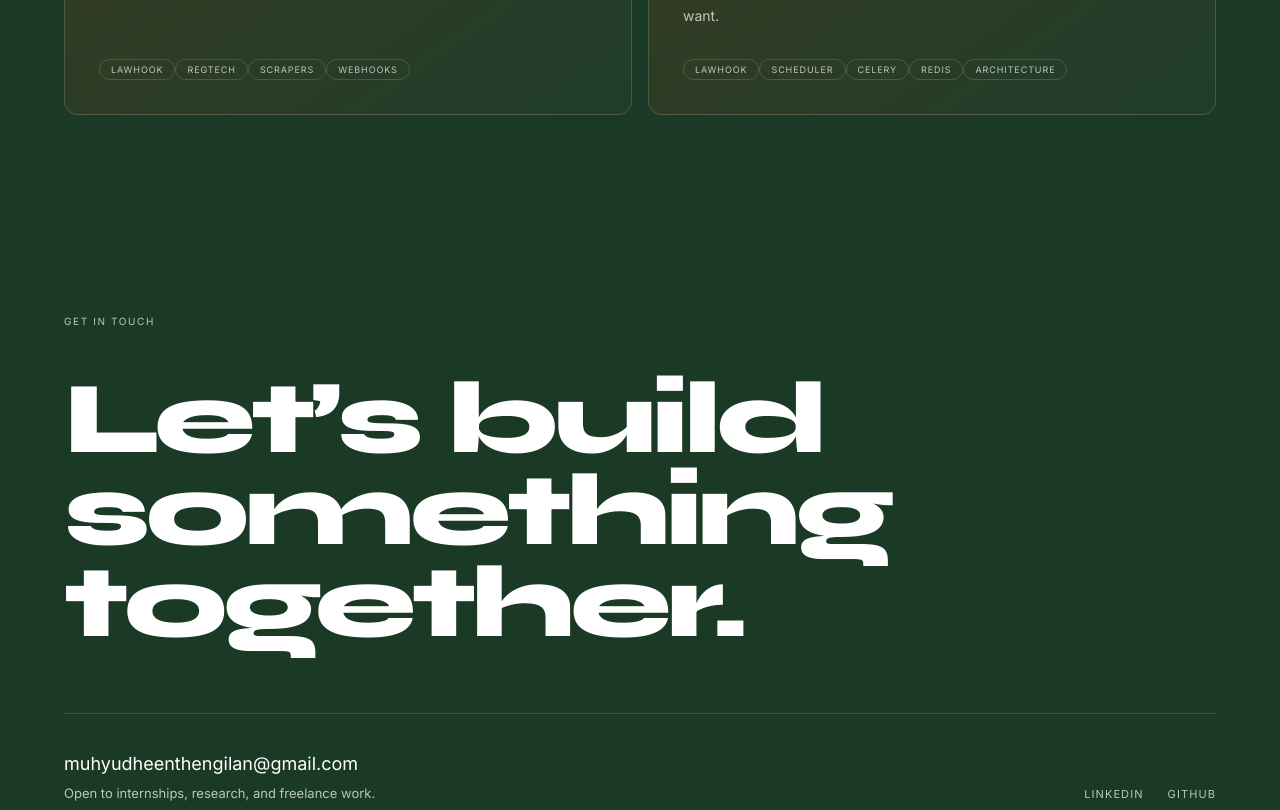
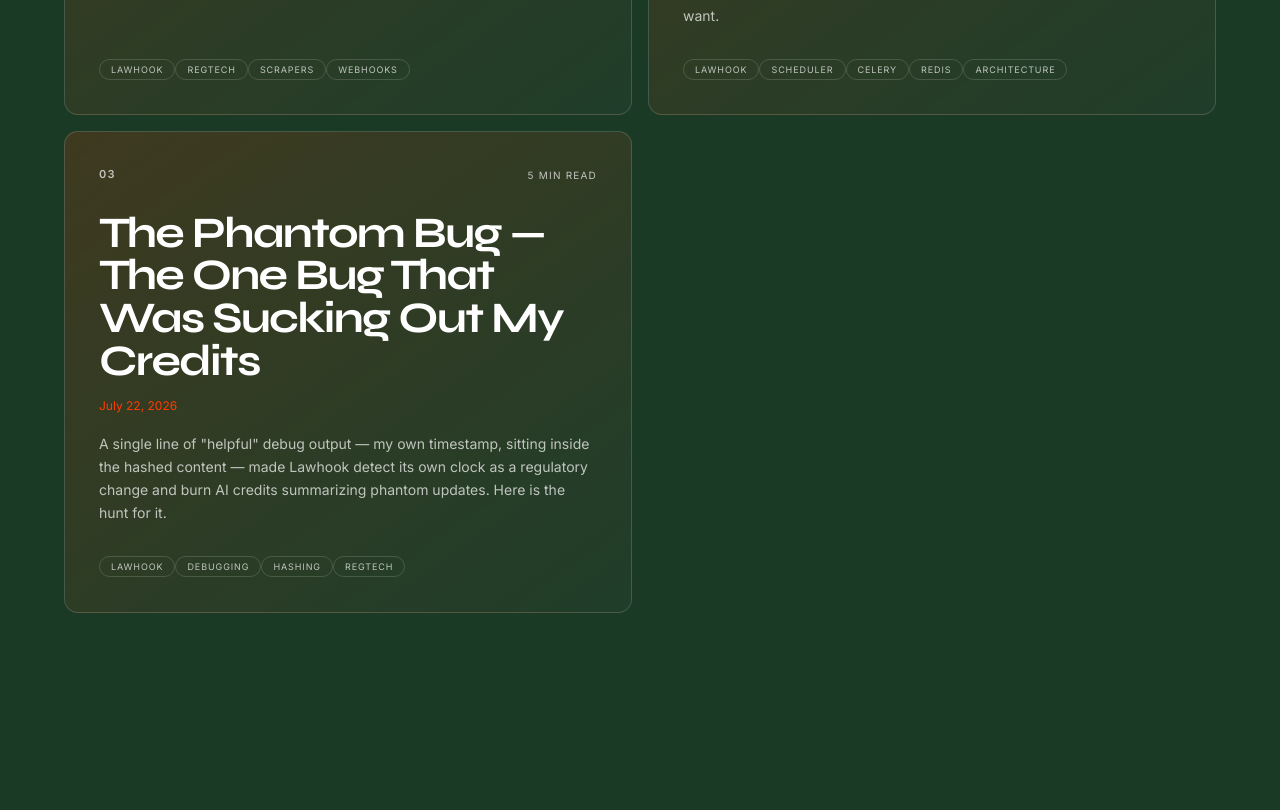
Before and after one commit to muhyudheen/portfolio, a React (Vite) app in the folder web/: page /blog in a window 1280 px wide. Shown: the part 1200-2010 px from the top of the page. Built offline with nearby package versions, Linux system fonts and the light colour scheme; no server answers.

Commit message:
New blog - Phantom Bug

```diff
--- a/web/src/data/blogs.ts
+++ b/web/src/data/blogs.ts
@@ -176,6 +176,27 @@ Signed webhook  →  your endpoint` },
       { type: 'p', text: `Next post: the day a single line of debug output made Lawhook detect a thousand regulatory changes that never happened.` },
     ],
   },
+  {
+    slug: 'phantom-bug',
+    title: 'The Phantom Bug — The One Bug That Was Sucking Out My Credits',
+    date: 'July 22, 2026',
+    dateTime: '2026-07-22',
+    excerpt:
+      'A single line of "helpful" debug output — my own timestamp, sitting inside the hashed content — made Lawhook detect its own clock as a regulatory change and burn AI credits summarizing phantom updates. Here is the hunt for it.',
+    tags: ['Lawhook', 'Debugging', 'Hashing', 'RegTech'],
+    readingMinutes: 5,
+    blocks: [
+      { type: 'p', text: `So as a solo developer who just started his journey obviously needs to learn from his mistakes. And this was a big one. As i built my Lawhook and it's UI, after 2 days when i took a look at my feed page, it was cluttered. SEBI (India) has 5 records, but SEC has 377. SEC (USA) and MAS (Singapore) they are updating their regulations every 15 minute, i was like whaaat?? That can't be right. Regulators don't publish 75 times more often in one country than another. The number itself was the clue — something was wrong before i even opened the code. So i began my surgery... I don't know if it is the right word, but it is cool. And i found it. **I was hashing my own clock**. ⌚` },
+      { type: 'p', text: `Hashing your own clock? What are you telling, Shakespeare? So here is the thing. How diffing works is that after scraping, the backend turns the scraped content into snapshots which have headers and content, and it varies for different scraper classes. Each snapshot is compared to the previous one, and if there is a change, it is stored as a new change. But SEC making changes every 15 minute? No way. The diff was working — that's why changes were coming to the feed. The real question was *what* was changing. So i checked my snapshots. 📷` },
+      { type: 'p', text: `I diffed two consecutive snapshots. Everything was identical except one line:` },
+      { type: 'code', text: `Sources active: 2/2 | Scraped: 2026-07-09 12:38 UTC` },
+      { type: 'p', text: `A timestamp. My own. Some of my scrapers pulled from multiple sources, so i had added a little header at the top of the content — how many sources were active, and when it was scraped. Helpful for debugging. Except that header went *into the content that gets hashed*. And the timestamp changed every 15 minutes. So every single scrape produced a "new" hash, and the diff dutifully stored a change. The system was working perfectly. It correctly detected that the content changed — because the content genuinely did. The content was just my clock. 😑😑` },
+      { type: 'p', text: `And here's the part that actually stung. Every phantom change got sent to the AI to summarize. So my Gemini credits were being spent summarizing *my own infrastructure as if it were regulation*. One change even got graded **critical** — the AI reading "Sources active: 1/3 → 3/3" and confidently reporting a major regulatory event, which was really just me adding two scrapers. My compliance tool was alerting about my own deployments. Money, burned, for nothing. 💸` },
+      { type: 'p', text: `There's a lesson buried in here that i actually think is worth more than the bug itself: **the thing you hash should be exactly the thing you're watching, and nothing else.** The moment your own metadata leaks into the hashed content, you stop detecting the world and start detecting yourself. Proof — the scrapers that pulled specific fields out of JSON never had this problem. Only the ones that hashed a blob of text, including a header i wrote myself, detected their own author.` },
+      { type: 'p', text: `So what i did. I edited the headers — three lines deleted, the timestamp and source-count moved to a log where they belong instead of the content. Then came the cleanup: ~1000 junk records to delete without nuking the real ones. That was a mess of its own, a lot of careful SQL and double-checking so i didn't delete an actual regulatory change hiding in the pile. (One survivor: a real ASIC record about a $10.3M penalty on a super fund — exactly the kind of thing Lawhook is supposed to catch, sitting there buried under a thousand of my own timestamps.)` },
+      { type: 'p', text: `Big lesson for a solo dev: a single line of "helpful" debug output cost me an AI bill, a rate-limit ban against my own webhook endpoint, a thousand junk rows, and a feed that made my product look broken. It looked *helpful* in the code. That's the dangerous kind.` },
+    ],
+  },
 ];
 
 export function getBlog(slug: string): Blog | undefined {
```
